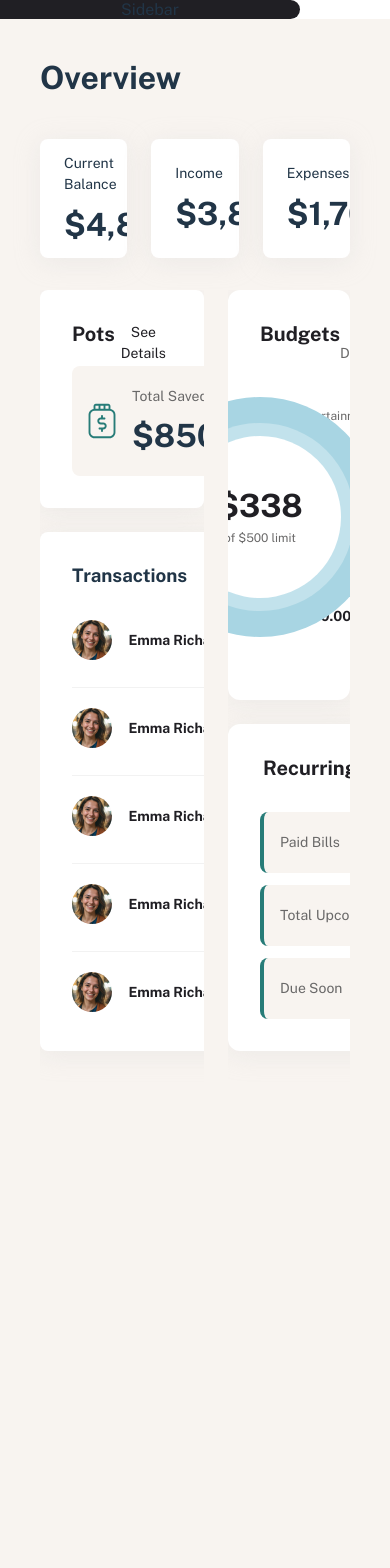
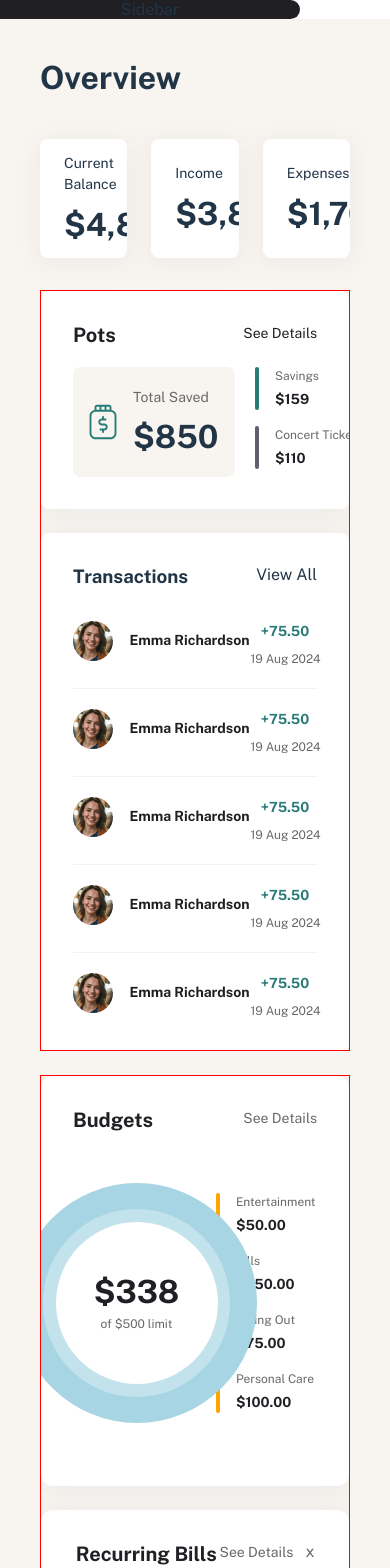
Before and after one commit to eddiemaceda11/Moneyhub, a React (Vite) app: page / in a window 390 px wide. Shown: the top 1568 px of the page. Built offline with nearby package versions, Linux system fonts and the light colour scheme.

Commit message:
Update the styles in the overview.css file to improve page responsiveness

```diff
--- a/src/features/overview/overview.css
+++ b/src/features/overview/overview.css
@@ -48,7 +48,7 @@
 /* ADDITIONALS SECTION */
 .additionals-section {
   display: flex;
-  flex-grow: 1;
+  /* flex-grow: 1; */
   gap: 24px;
   width: 100%;
   max-width: 1060px;
@@ -222,7 +222,8 @@
   display: flex;
   flex-direction: column;
   gap: 32px;
-  width: 608px;
+  /* width: 608px; */
+  width: 100%;
   height: 519px;
   padding: 32px;
   background-color: var(--color-p-white);
@@ -233,7 +234,7 @@
 .overview-section-transaction header {
   display: flex;
   justify-content: space-between;
-  width: 544px;
+  /* width: 544px; */
   height: 24px;
 }
 
@@ -241,13 +242,14 @@
   display: flex;
   gap: 20px;
   flex-direction: column;
-  width: 544px;
+  /* width: 544px; */
   height: 399px;
 }
 
 .overview-transactions-info div {
   display: flex;
-  width: 544px;
+  width: 100%;
+  /* width: 544px; */
   height: 47px;
 }
 
@@ -255,7 +257,7 @@
   display: flex;
   align-items: center;
   gap: 16px;
-  width: 474px;
+  /* width: 474px; */
   height: 40px;
 }
 
@@ -479,7 +481,7 @@
   display: flex;
   flex-direction: column;
   gap: 32px;
-  width: 428px;
+  width: 100%;
   height: 327px;
   padding: 32px;
   background-color: var(--color-p-white);
@@ -490,7 +492,7 @@
 .osr-header {
   display: flex;
   justify-content: space-between;
-  width: 364px;
+  width: 100%;
   height: 24px;
 }
 
@@ -528,14 +530,14 @@
   display: flex;
   flex-direction: column;
   gap: 12px;
-  width: 364px;
+  width: 100%;
   height: 207px;
 }
 
 .osr-content div {
   display: flex;
   justify-content: space-between;
-  width: 364px;
+  width: 100%;
   height: 61px;
   padding: 20px 16px;
   background-color: var(--primary-bg-beige);
@@ -554,3 +556,16 @@
 
 .osr-content div span {
 }
+
+@media (max-width: 1250px) {
+  .additionals-section {
+    flex-direction: column;
+  }
+
+  .additionals-section-left,
+  .additionals-section-right {
+    width: 100%;
+    max-width: 1060px;
+    border: 1px solid red;
+  }
+}
```
